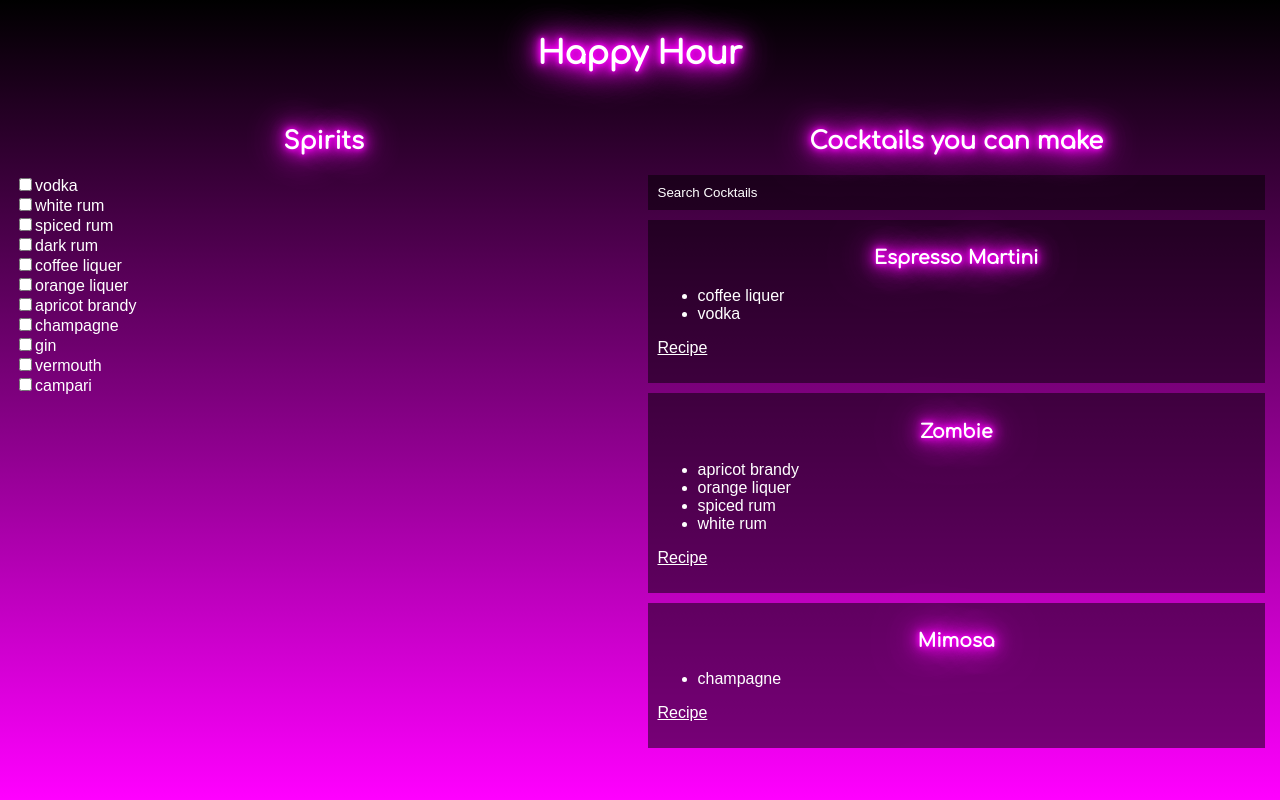
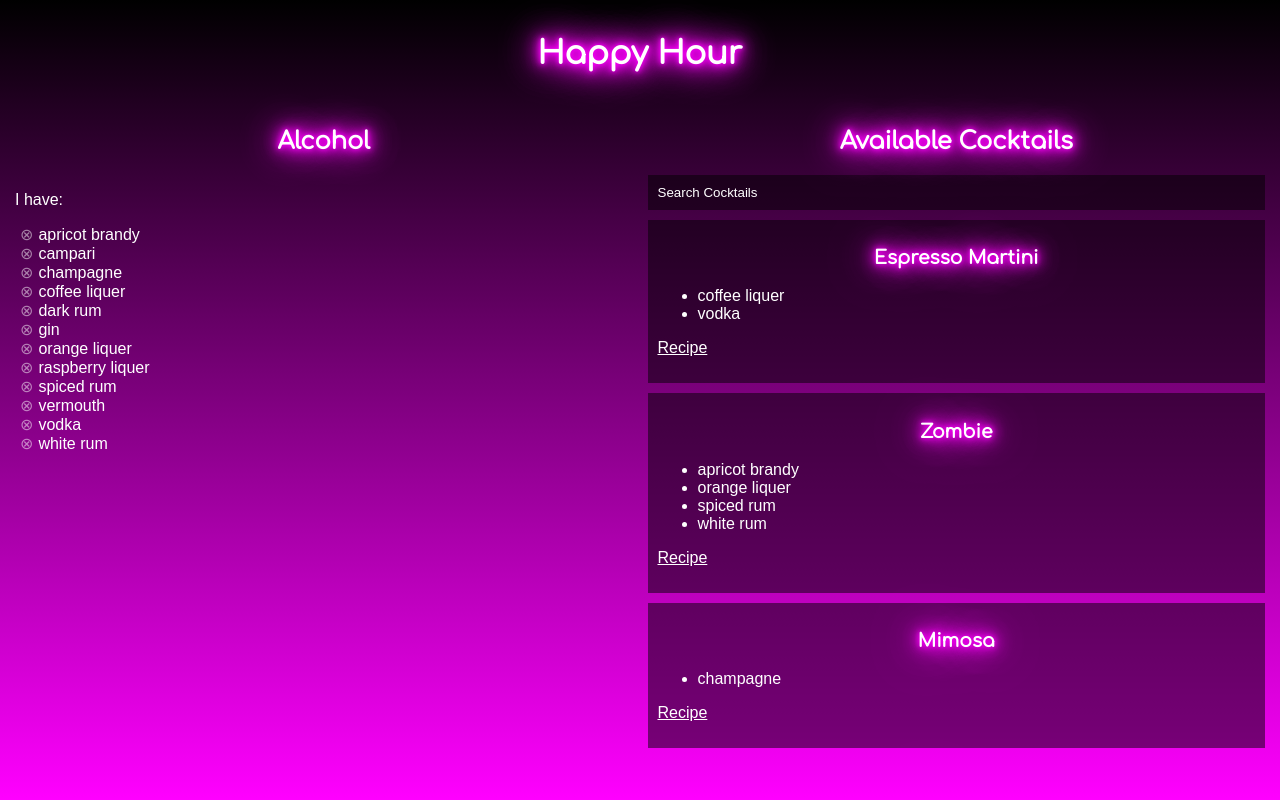
Before and after one commit to Jack95uk/ReactPlayground, a React (Create React App) app: page / in a window 1280 px wide. Built offline with nearby package versions, Linux system fonts and the light colour scheme.

Commit message:
Added more Cocktails and custom checkbox styles

```diff
--- a/src/components/App.js
+++ b/src/components/App.js
@@ -38,31 +38,38 @@ class App extends Component {
   }
 
   render() {
-    const spiritEntries = Object.entries(Spirits).sort((a, b) => a[0] > b[0]);
+    const spiritEntries = Object.entries(Spirits).sort((a, b) => {
+      if (a[0] < b[0]) return -1;
+      if (a[0] > b[0]) return 1;
+      return 0;
+    });
 
     return (
       <div className="App">
         <h1 className="app-title" onClick={this.randomiseColor}>Happy Hour</h1>
         <div className="spirit-selector">
-          <h2>Spirits</h2>
+          <h2>Alcohol</h2>
+          <div>
+            <p>I have:</p>
             <div className="checkbox-group">
               {spiritEntries.map(entry => {
                 const checked = (this.state.selectedSpirits & entry[1]);
                 return (
                   <div key={entry[1]} className="spirit-option">
                     <label>
-                    <input type="checkbox" name={entry[0]} checked={checked} onChange={this.handleSelection}/>
+                      <input type="checkbox" name={entry[0]} checked={checked} onChange={this.handleSelection} style={{display:"none"}}/>
+                      <span className="custom-checkbox">&otimes;</span>
                       <span>{entry[0].replace('_', ' ')}</span>
                     </label>
                   </div>
                 )
               })}
-
+            </div>
           </div>
         </div>
         <div className="cocktail-selector">
           <div className="cocktail-selector-header">
-            <h2>Cocktails you can make</h2>
+            <h2>Available Cocktails</h2>
             <input type="text" name="cocktailSearch" className="form-field" value={this.state.cocktailSearch} onChange={this.handleInput} placeholder="Search Cocktails"/>
           </div>
           <CocktailList search={this.state.cocktailSearch} selectedSpirits={this.state.selectedSpirits}/>
--- a/src/resources/cocktails.json
+++ b/src/resources/cocktails.json
@@ -33,5 +33,25 @@
     "name": "Negroni",
     "spirits": 1792,
     "URL": "https://www.absolutdrinks.com/en/drinks/negroni/"
+  },
+  {
+    "name": "Pina Colada",
+    "spirits": 4,
+    "URL": "https://uk.thebar.com/recipe/pina-colada"
+  },
+  {
+    "name": "Mai Tai",
+    "spirits": 40,
+    "URL": "https://uk.thebar.com/recipe/captain-morgan-original-rum-mai-tai"
+  },
+  {
+    "name": "Dark n Stormy",
+    "spirits": 8,
+    "URL": "https://www.captainmorgan.com/en-gb/serves/captain-ginger-recipe/"
+  },
+  {
+    "name": "Kir Royale",
+    "spirits": 2176,
+    "URL": "http://www.chambordchannel.com/en-gb/cocktail-recipes/royale/"
   }
 ]
--- a/src/resources/spirits.json
+++ b/src/resources/spirits.json
@@ -9,5 +9,6 @@
   "champagne": 128,
   "gin": 256,
   "vermouth":512,
-  "campari":1024
+  "campari":1024,
+  "raspberry_liquer":2048
 }
--- a/src/stylesheets/css/index.css
+++ b/src/stylesheets/css/index.css
@@ -49,6 +49,20 @@ h1, h2, h3, h4, h5, h6 {
   cursor: pointer;
   user-select: none; }
 
+.custom-checkbox {
+  display: inline-block;
+  opacity: 0.5;
+  margin: 0 5px; }
+
+input:checked + .custom-checkbox {
+  opacity: 1;
+  color: #ffffff;
+  text-shadow: 0 0 5px var(--neon-primary), 0 0 10px var(--neon-primary), 0 0 15px var(--neon-primary), 0 0 20px var(--neon-primary), 0 0 35px var(--neon-primary), 0 0 40px var(--neon-primary), 0 0 50px var(--neon-primary); }
+
+label input[type=checkbox] ~ span,
+label input[type=radio] ~ span {
+  cursor: pointer; }
+
 .cocktail-list {
   overflow-y: auto; }
 
--- a/src/stylesheets/index.scss
+++ b/src/stylesheets/index.scss
@@ -62,6 +62,22 @@ h1, h2, h3, h4, h5, h6 {
   user-select: none;
 }
 
+.custom-checkbox {
+    display: inline-block;
+    opacity: 0.5;
+    margin: 0 5px;
+}
+input:checked + .custom-checkbox {
+  opacity: 1;
+  @include neon-glow;
+}
+label input[type=checkbox],
+label input[type=radio] {
+  ~ span {
+    cursor: pointer;
+  }
+}
+
 .cocktail-list {
   overflow-y: auto;
 }
```
Lines whose indentation alone changed are shown as unchanged.
